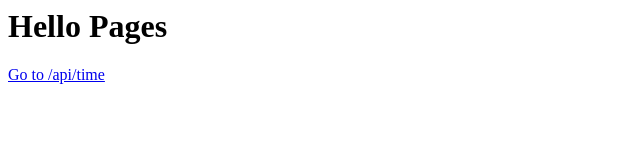
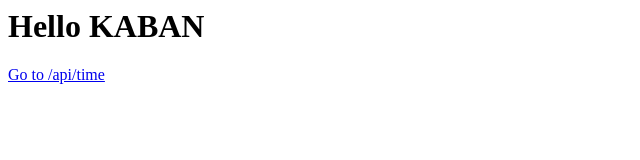
Before and after one commit to eo88co/eoc, a website: page public/index.html in a window 1280 px wide. Shown: the whole page, without its empty margins (0-640 px from the left). Drawn offline with Linux system fonts and the light colour scheme.

Commit message:
1 file modified

```diff
--- a/public/index.html
+++ b/public/index.html
@@ -1,6 +1,6 @@
 <html>
 	<body>
-		<h1>Hello Pages</h1>
+		<h1>Hello KABAN</h1>
 		<a href="/api/time">Go to /api/time</a>
 	</body>
 </html>
```
